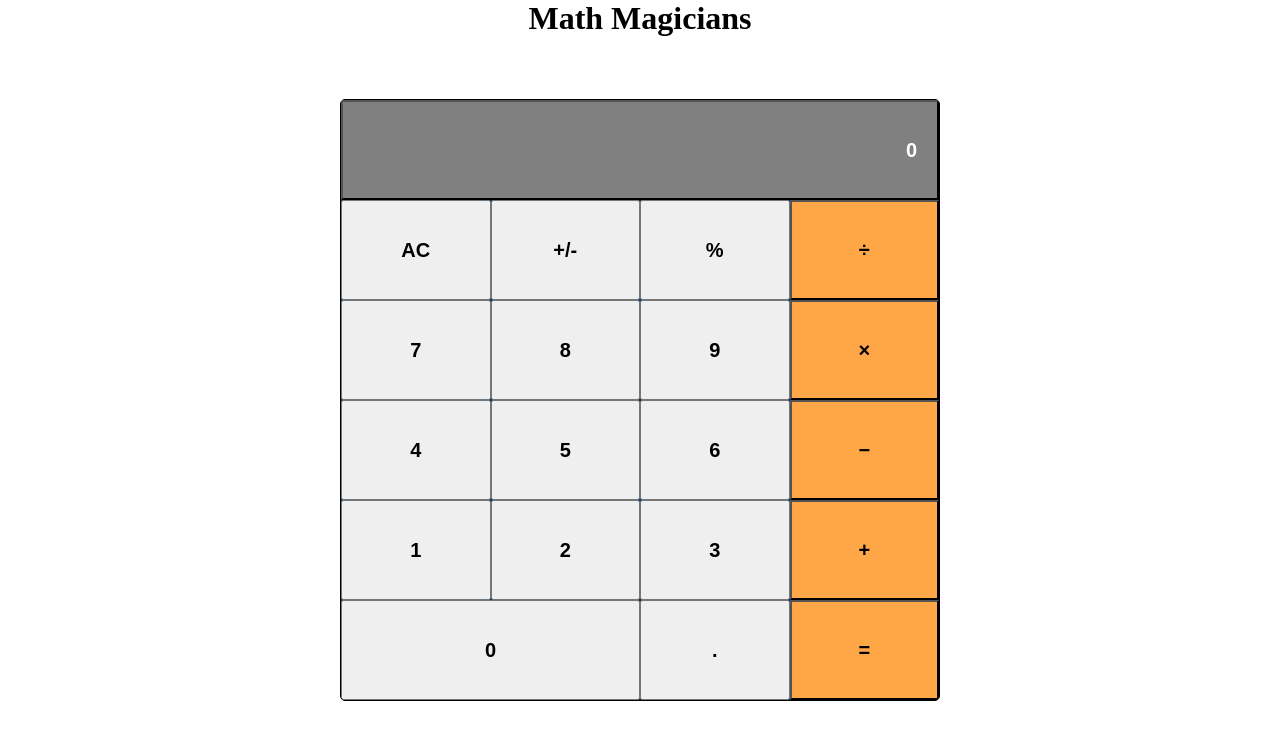
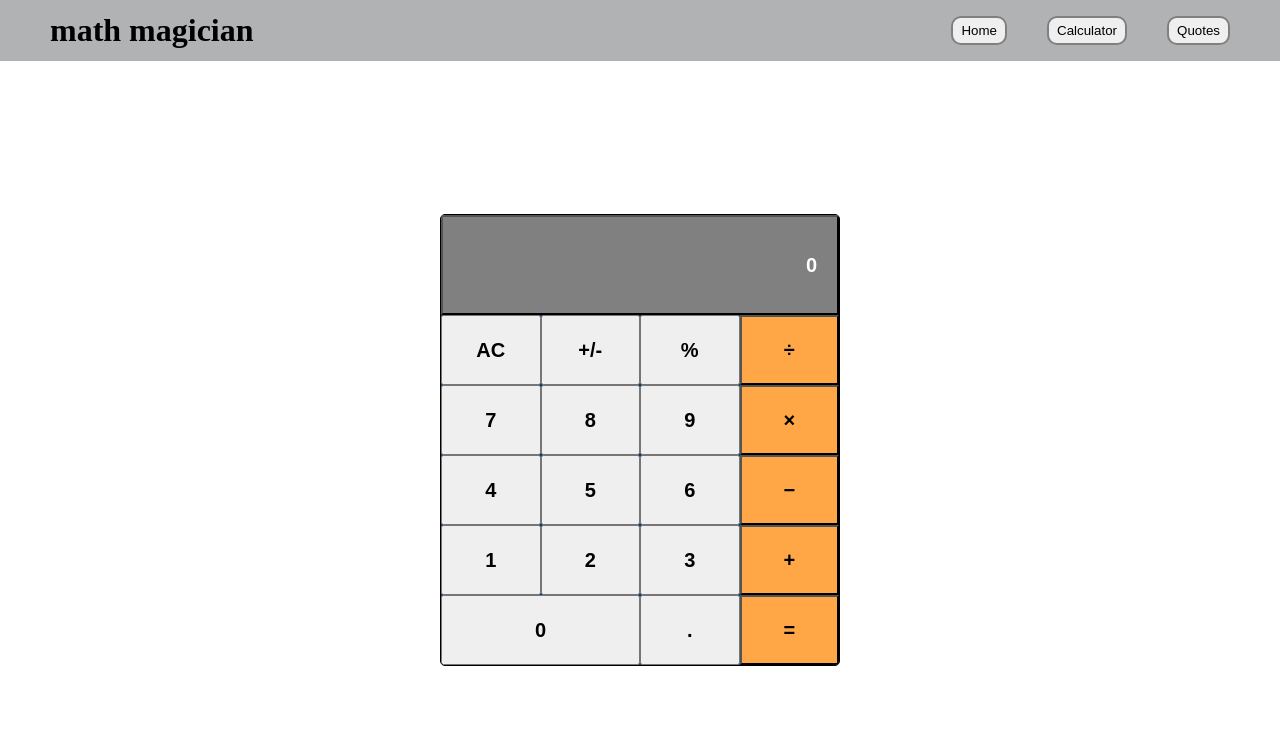
Before and after one commit to MPDADDY/Math_magicians, a React (Create React App) app: page / in a window 1280 px wide. Shown: the top 740 px of the page. Built offline with nearby package versions, Linux system fonts and the light colour scheme.

Commit message:
Add header component

```diff
--- a/public/index.html
+++ b/public/index.html
@@ -24,7 +24,7 @@
       work correctly both with client-side routing and a non-root public URL.
       Learn how to configure a non-root public URL by running `npm run build`.
     -->
-    <title>React App</title>
+    <title>Calculator App</title>
   </head>
   <body>
     <noscript>You need to enable JavaScript to run this app.</noscript>
--- a/src/App.js
+++ b/src/App.js
@@ -1,13 +1,12 @@
 import './App.css';
 
 import Calculator from './components/Calculator';
+import Header from './components/Header';
 
 function App() {
   return (
     <div className="App">
-      <header>
-        <h1>Math Magicians</h1>
-      </header>
+      <Header />
       <Calculator />
     </div>
   );
--- a/src/components/Calculator.css
+++ b/src/components/Calculator.css
@@ -1,11 +1,36 @@
+.nav {
+  display: flex;
+  flex-direction: row;
+  align-items: center;
+  justify-content: space-between;
+  background-color: rgb(176, 178, 179);
+  padding: 12px 50px;
+}
+
+.navButtons {
+  display: flex;
+  gap: 40px;
+}
+
+.navButtons button {
+  padding: 5px 8px;
+  border-radius: 10px;
+  cursor: pointer;
+  border: 2px solid gray;
+}
+
+.navButtons button:active {
+  background-color: white;
+}
+
 .calculator_container {
   border: 1px solid black;
   border-radius: 5px;
   background-color: rgb(9, 60, 105);
-  width: 600px;
+  width: 400px;
   height: auto;
   position: fixed;
-  top: 50%;
+  top: 55%;
   left: 50%;
   transform: translate(-50%, -50%);
   overflow-y: hidden;
@@ -14,7 +39,7 @@
 .buttons {
   display: grid;
   grid-template-columns: repeat(4, 1fr);
-  height: 100px;
+  height: 70px;
 }
 
 .operators {
@@ -55,7 +80,7 @@ input[type=button]:hover {
 .buttonsLast {
   display: grid;
   grid-template-columns: 2fr repeat(2, 1fr);
-  height: 100px;
+  height: 70px;
 }
 
 .display {
--- /dev/null
+++ b/src/components/Header.js
@@ -0,0 +1,13 @@
+import React from 'react';
+
+const Header = () => (
+  <div className="nav">
+    <h1>math magician</h1>
+    <div className="navButtons">
+      <button type="button">Home</button>
+      <button type="button">Calculator</button>
+      <button type="button">Quotes</button>
+    </div>
+  </div>
+);
+export default Header;
```
